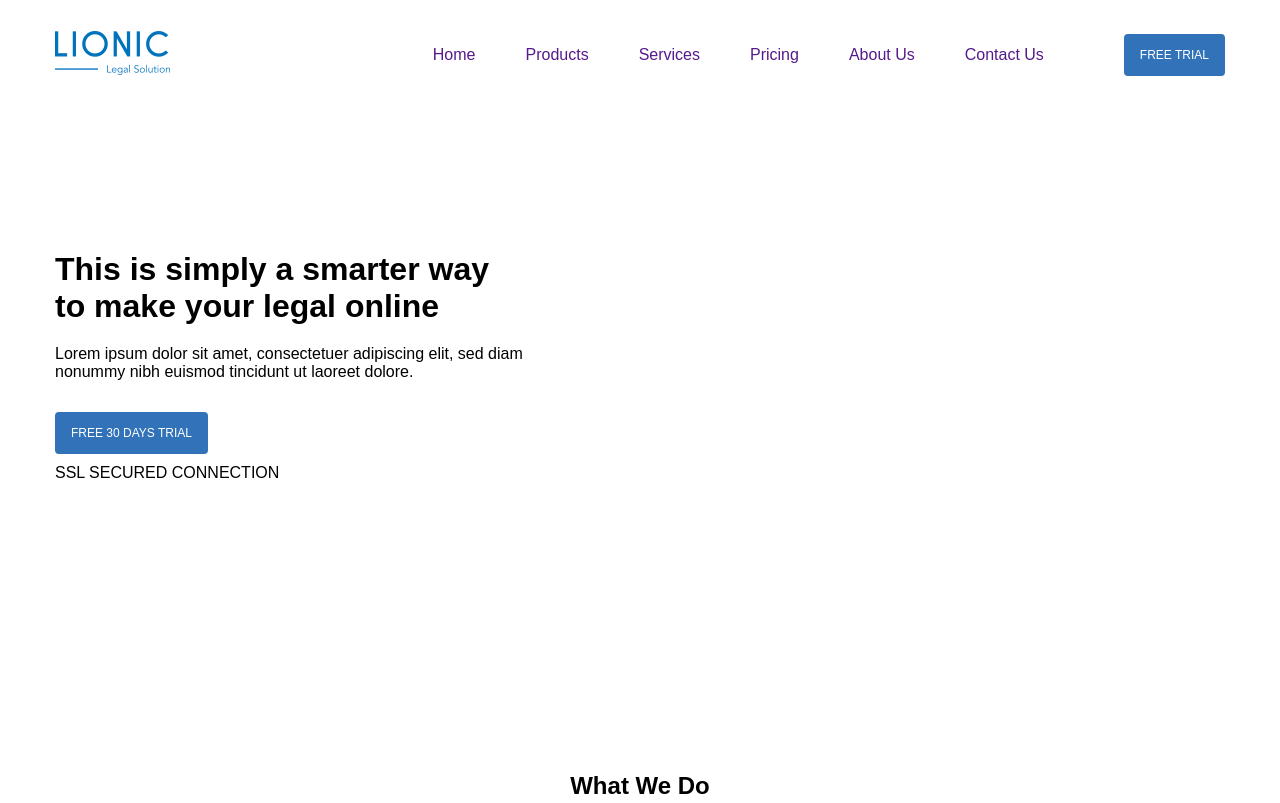
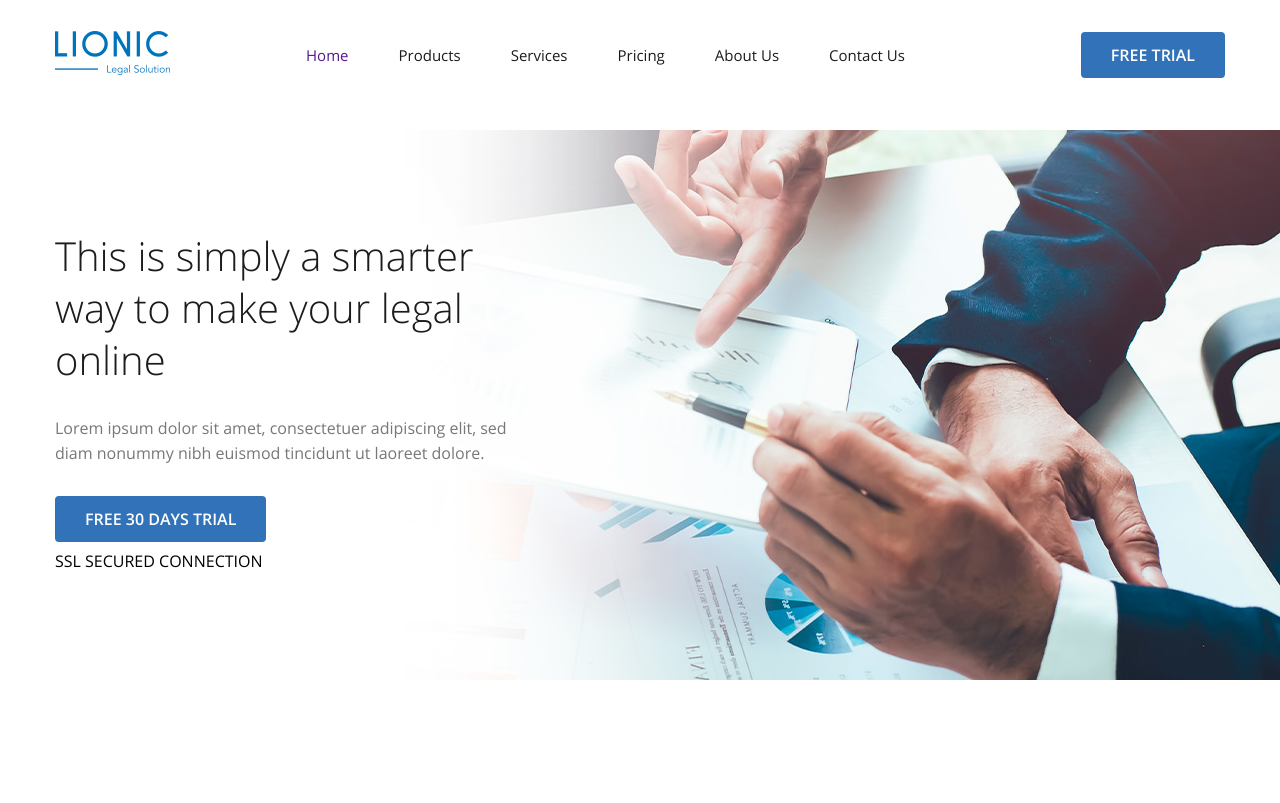
Before and after one commit to zusmanzus/lionic, a plain HTML site: page index.html in a window 1280 px wide. Shown: the top 803 px of the page. Drawn offline with Linux system fonts and the light colour scheme.

Commit message:
+ styles, fonts

```diff
--- a/css/style.css
+++ b/css/style.css
@@ -1,3 +1,31 @@
+/* open-sans-300 - latin_cyrillic */
+@font-face {
+  font-family: 'Open Sans';
+  font-style: normal;
+  font-weight: 300;
+  src: local(''),
+       url('../fonts/open-sans-v18-latin_cyrillic-300.woff2') format('woff2'), /* Chrome 26+, Opera 23+, Firefox 39+ */
+       url('../fonts/open-sans-v18-latin_cyrillic-300.woff') format('woff'); /* Chrome 6+, Firefox 3.6+, IE 9+, Safari 5.1+ */
+}
+/* open-sans-regular - latin_cyrillic */
+@font-face {
+  font-family: 'Open Sans';
+  font-style: normal;
+  font-weight: 400;
+  src: local(''),
+       url('../fonts/open-sans-v18-latin_cyrillic-regular.woff2') format('woff2'), /* Chrome 26+, Opera 23+, Firefox 39+ */
+       url('../fonts/open-sans-v18-latin_cyrillic-regular.woff') format('woff'); /* Chrome 6+, Firefox 3.6+, IE 9+, Safari 5.1+ */
+}
+/* open-sans-600 - latin_cyrillic */
+@font-face {
+  font-family: 'Open Sans';
+  font-style: normal;
+  font-weight: 600;
+  src: local(''),
+       url('../fonts/open-sans-v18-latin_cyrillic-600.woff2') format('woff2'), /* Chrome 26+, Opera 23+, Firefox 39+ */
+       url('../fonts/open-sans-v18-latin_cyrillic-600.woff') format('woff'); /* Chrome 6+, Firefox 3.6+, IE 9+, Safari 5.1+ */
+}
+
 * {
   box-sizing: border-box;
 }
@@ -17,7 +45,7 @@ img {
 }
 
 html {
-  font-family: sans-serif;
+  font-family: 'Open Sans', sans-serif;
 }
 
 .container {
@@ -30,9 +58,10 @@ html {
 
 .btn {
   display: inline-block;
-  padding: 15px 16px;
-  font-size: 12px;
+  padding: 15px 30px;
+  font-size: 16px;
   line-height: 1;
+  font-weight: 600;
   text-transform: uppercase;
   background-color: #3172b9;
   color: white;
@@ -53,26 +82,42 @@ html {
 .header-container {
   display: flex;
   align-items: center;
+  justify-content: space-between;
   height: 100%;
-}
-
-.logo {
-  margin-right: auto;
 }
 
 .nav-list {
   display: flex;
+  margin-right: auto;
 }
 
 .nav-item:not(:last-child) {
   margin-right: 50px;
 }
 
+.nav-item {
+  font-size: 15px;
+  line-height: 1;
+}
+
+.nav-link {
+  color: #1c1c1c;
+}
+
+.nav-item.is-active .nav-link.is-active {
+  color: #3172b9;
+}
+
 .header-btn {
-  margin-left: 80px;
+  margin-left: 40px;
 }
 
 /* Hero  */
+
+.section-hero {
+  background: url(../img/Base.jpg) right center no-repeat white;
+  block-size: contain;
+}
 
 .hero-container {
   padding-top: 120px;
@@ -84,11 +129,19 @@ html {
 }
 
 .section-hero-heading {
-  margin-bottom: 20px;
+  font-size: 40px;
+  line-height: 52px;
+  font-weight: 300;
+  margin-top: 0;
+  margin-bottom: 30px;
+  color: #1c1c1c;
 }
 
 .section-hero-description {
   margin-bottom: 30px;
+  font-size: 16px;
+  line-height: 25px;
+  color: #787878;
 }
 
 .section-hero-btn-description {
```
Also changed, not shown: fonts/open-sans-v18-latin_cyrillic-300.woff (added), fonts/open-sans-v18-latin_cyrillic-300.woff2 (added), fonts/open-sans-v18-latin_cyrillic-600.woff (added), fonts/open-sans-v18-latin_cyrillic-600.woff2 (added), fonts/open-sans-v18-latin_cyrillic-regular.woff (added), fonts/open-sans-v18-latin_cyrillic-regular.woff2 (added), 1 other file.
